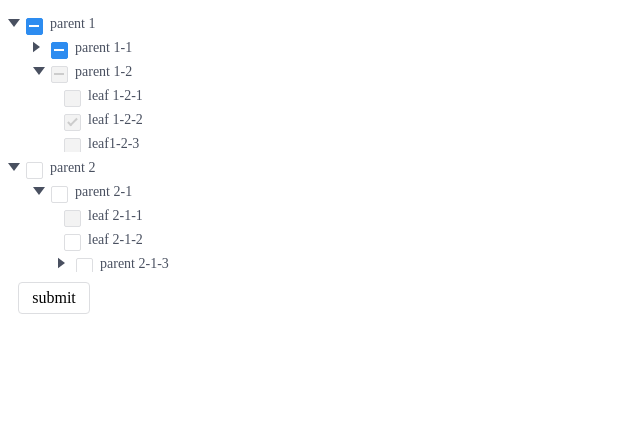
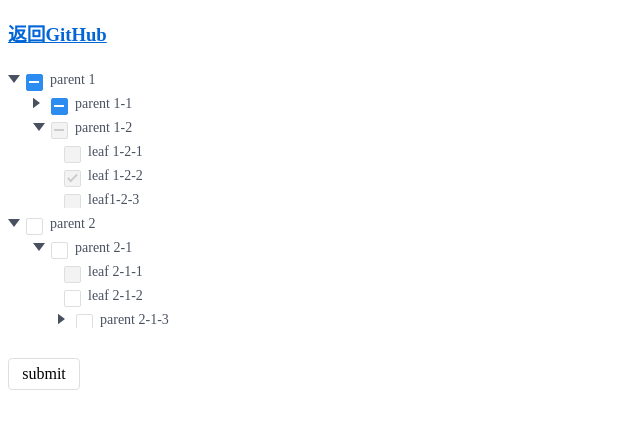
Before and after one commit to yeild/vtree, a website built with webpack: page demo.html in a window 1280 px wide. Shown: the whole page, without its empty margins (0-640 px from the left). Built offline with nearby package versions, Linux system fonts and the light colour scheme.

Commit message:
Update demo.html

```diff
--- a/demo.html
+++ b/demo.html
@@ -7,19 +7,22 @@
     .btn {
       width: 70px;
       line-height: 30px;
-      margin: 10px;
+      margin-top: 30px;
       border: 1px solid #dddee1;
       border-radius: 4px;
       text-align: center;
       cursor: pointer;
     }
-
     #result span {
       margin: 10px;
+    }
+    a:link,a:visited,a:hover,a:active {
+      color: #0366D6;
     }
   </style>
 </head>
 <body>
+<h3><a href="https://github.com/yeild/jigsaw">返回GitHub</a></h3>
 <div id="container"></div>
 <div id="btn" class="btn">submit</div>
 <div id="result"></div>
```
